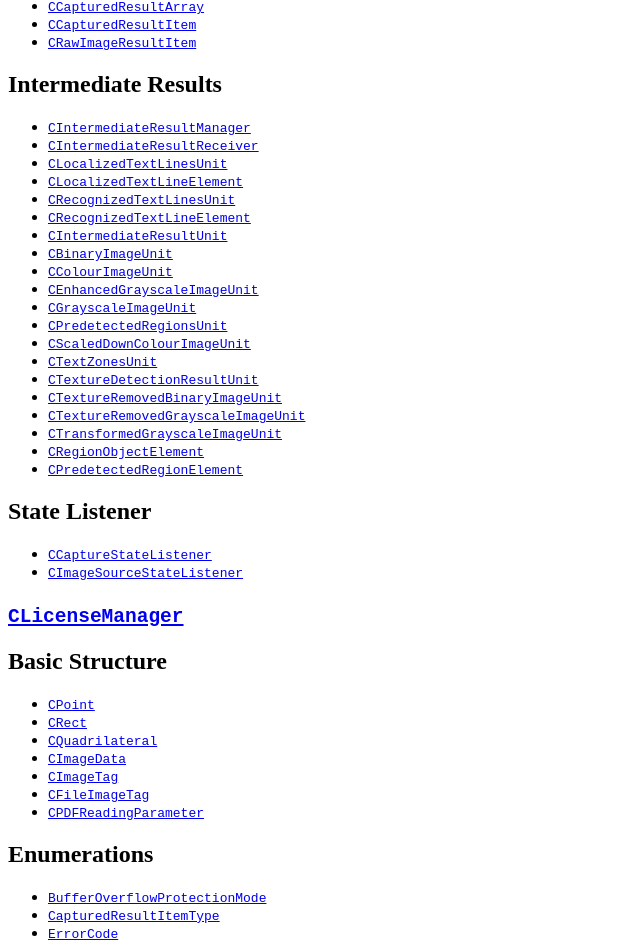
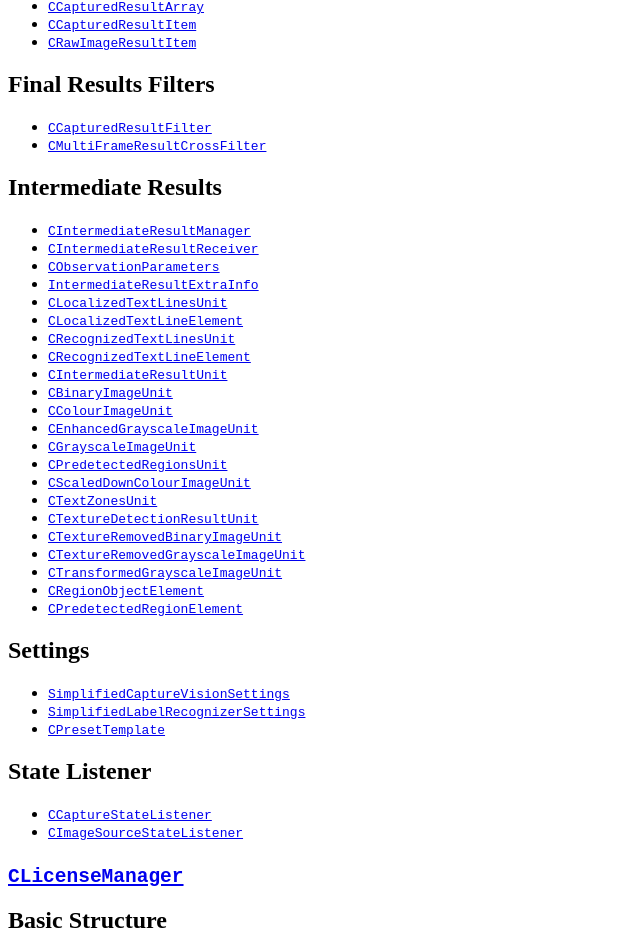
Before and after one commit to dynamsoft-docs/label-recognition-docs-server, a Jekyll site: the page built from programming/c-cplusplus/api-reference/index.md, in a window 1280 px wide and 1400 px high, scrolled down 1243 px. Shown: the top 945 px of the window, without its empty margins (0-640 px from the left). Built offline with Jekyll 4.4.1, drawn with Linux system fonts in a browser that asks for light colours; some of the changed text lies outside the part shown.

Commit message:
fix bugs: 1)add missing links 2)observed->observation

```diff
--- a/_includes/sidelist-programming/programming-cpp.html
+++ b/_includes/sidelist-programming/programming-cpp.html
@@ -42,7 +42,7 @@
             <ul>
                 <li><a href="{{ site.dcv_cpp_api }}core/intermediate-results/intermediate-result-manager.html" class="otherLinkColour">CIntermediateResultManager</a></li>
                 <li><a href="{{ site.dcv_cpp_api }}core/intermediate-results/intermediate-result-receiver.html" class="otherLinkColour">CIntermediateResultReceiver</a></li>
-                <li><a href="{{ site.dcv_cpp_api }}core/intermediate-results/observed-parameters.html" class="otherLinkColour">CObservedParameters</a></li>
+                <li><a href="{{ site.dcv_cpp_api }}core/intermediate-results/observed-parameters.html" class="otherLinkColour">CObservationParameters</a></li>
                 <li><a href="{{ site.dcv_cpp_api }}core/structs/intermediate-result-extra-info.html" class="otherLinkColour">IntermediateResultExtraInfo</a></li>
                 <li><a href="{{ site.dcv_cpp_api }}core/intermediate-results/intermediate-result.html" class="otherLinkColour">CIntermediateResult</a></li>
                 <li><a href="{{ site.dcv_cpp_api }}core/intermediate-results/intermediate-result-unit.html" class="otherLinkColour">CIntermediateResultUnit</a></li>
@@ -120,7 +120,7 @@
                 <li><a href="{{ site.dcv_enumerations}}core/region-object-element-type.html?src=cpp&&lang=cpp" class="otherLinkColour">RegionObjectElementType</a></li>
                 <li><a href="{{ site.dcv_enumerations}}core/section-type.html?src=cpp&&lang=cpp" class="otherLinkColour">SectionType</a></li>
                 <li><a href="{{ site.dcv_enumerations}}core/target-type.html?src=cpp&&lang=cpp" class="otherLinkColour">TargetType</a></li>
-                <li><a href="{{ site.dcv_enumerations}}core/colour-channel-usage-type?src=cpp&&lang=cpp" class="otherLinkColour">ColourChannelUsageType</a></li>
+                <li><a href="{{ site.dcv_enumerations}}core/colour-channel-usage-type.html?src=cpp&&lang=cpp" class="otherLinkColour">ColourChannelUsageType</a></li>
             </ul>
         </li>
     </ul>
--- a/programming/c-cplusplus/api-reference/index.md
+++ b/programming/c-cplusplus/api-reference/index.md
@@ -30,10 +29,17 @@ permalink: /programming/c-cplusplus/api-reference/index.html
 - [`CCapturedResultItem`]({{ site.dcv_cpp_api }}core/basic-structures/captured-result-item.html)
 - [`CRawImageResultItem`]({{ site.dcv_cpp_api }}core/basic-structures/raw-image-result-item.html)
 
+## Final Results Filters
+
+- [`CCapturedResultFilter`]({{ site.dcv_cpp_api }}core/basic-structures/captured-result-filter.html)
+- [`CMultiFrameResultCrossFilter`]({{ site.dcv_cpp_api }}utility/multi-frame-result-cross-filter.html)
+
 ## Intermediate Results
 
 - [`CIntermediateResultManager`]({{ site.dcv_cpp_api }}core/intermediate-results/intermediate-result-manager.html)
 - [`CIntermediateResultReceiver`]({{ site.dcv_cpp_api }}core/intermediate-results/intermediate-result-receiver.html)
+- [`CObservationParameters`]({{ site.dcv_cpp_api }}core/intermediate-results/observed-parameters.html)
+- [`IntermediateResultExtraInfo`]({{ site.dcv_cpp_api }}core/structs/intermediate-result-extra-info.html)
 - [`CLocalizedTextLinesUnit`]({{ site.c-cplusplus-api-reference }}localized-text-lines-unit.html)
 - [`CLocalizedTextLineElement`]({{ site.c-cplusplus-api-reference }}localized-text-line-element.html)
 - [`CRecognizedTextLinesUnit`]({{ site.c-cplusplus-api-reference }}recognized-text-lines-unit.html)
@@ -53,6 +59,12 @@ permalink: /programming/c-cplusplus/api-reference/index.html
 - [`CRegionObjectElement`]({{ site.dcv_cpp_api }}core/intermediate-results/region-object-element.html)
 - [`CPredetectedRegionElement`]({{ site.dcv_cpp_api }}core/intermediate-results/predetected-region-element.html)
 
+## Settings
+
+- [`SimplifiedCaptureVisionSettings`]({{ site.dcv_cpp_api }}capture-vision-router/structs/simplified-capture-vision-settings.html)
+- [`SimplifiedLabelRecognizerSettings`]({{ site.c-cplusplus-api-reference }}simplified-label-recognizer-settings.html)
+- [`CPresetTemplate`]({{ site.dcv_cpp_api }}capture-vision-router/auxiliary-classes/preset-template.html)
+
 ## State Listener
 
 - [`CCaptureStateListener`]({{ site.dcv_cpp_api }}capture-vision-router/auxiliary-classes/capture-state-listener.html)
@@ -85,3 +106,4 @@ permalink: /programming/c-cplusplus/api-reference/index.html
 - [`RegionObjectElementType`]({{ site.dcv_enumerations}}core/region-object-element-type.html?src=cpp&&lang=cpp)
 - [`SectionType`]({{ site.dcv_enumerations}}core/section-type.html?src=cpp&&lang=cpp)
 - [`TargetType`]({{ site.dcv_enumerations}}core/target-type.html?src=cpp&&lang=cpp)
+- [`ColourChannelUsageType`]({{ site.dcv_enumerations}}core/colour-channel-usage-type.html?src=cpp&&lang=cpp)
```
Also changed, not shown: other parts of programming/c-cplusplus/api-reference/index.md (+9 -1 lines).
